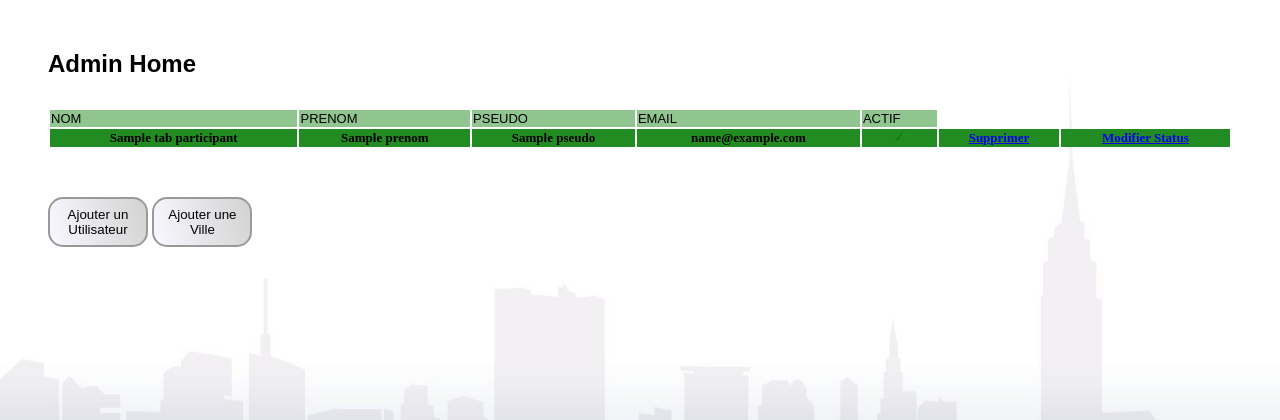
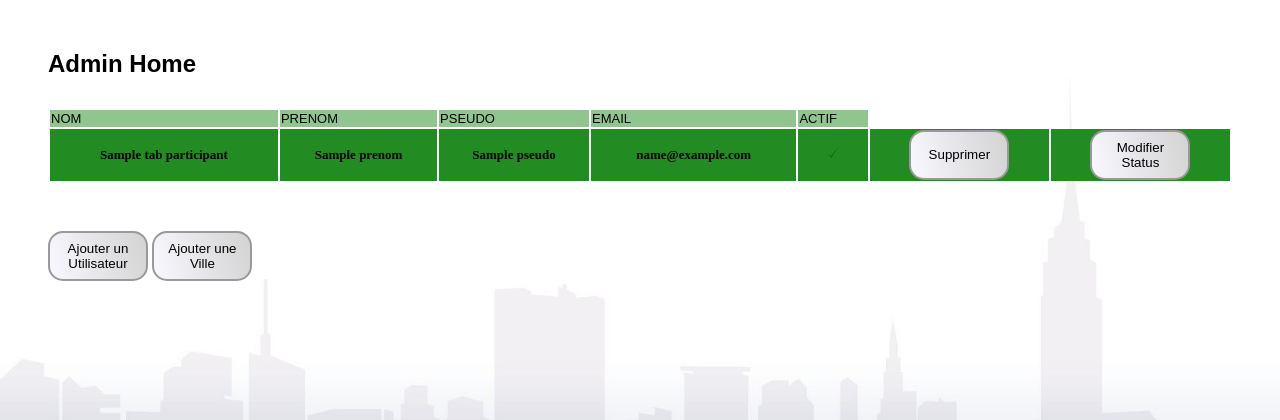
Before and after one commit to S-Belt/ENI.Projet-Sortir, a Symfony app: template templates/admin/home.html.twig in a window 1280 px wide. Shown: the part 112-532 px from the top of the page. Run offline with Twig, Linux system fonts and the light colour scheme; the template is opened without the code that fills it: most values are stand-ins (such as "Sample title", 1, 10 or a date in 2020); some libraries are stand-ins or nearby versions; some web fonts are replaced.

Commit message:
commit pour med

```diff
--- a/templates/admin/home.html.twig
+++ b/templates/admin/home.html.twig
@@ -24,8 +24,10 @@
             {% else %}
                 <td><img id="logoCroix" src="{{ asset('img/croix.jpg') }}" alt="une croix rouge"></td>
                 {% endif %}
-            <td><a href="{{ path('admin_supprimer', {'id':participant.id}) }}">Supprimer</a></td>
-            <td><a href="{{ path('admin_actif', {'id':participant.id}) }}">Modifier Status</a></td>
+
+            <td><button  onclick="window.location.href = '{{ path( 'admin_supprimer',{'id':participant.id} ) }}'"> Supprimer </button></td>
+            <td><button  onclick="window.location.href = '{{ path('admin_actif',{'id':participant.id} ) }}'"> Modifier Status </button></td>
+
 
         </tr>
 
```
